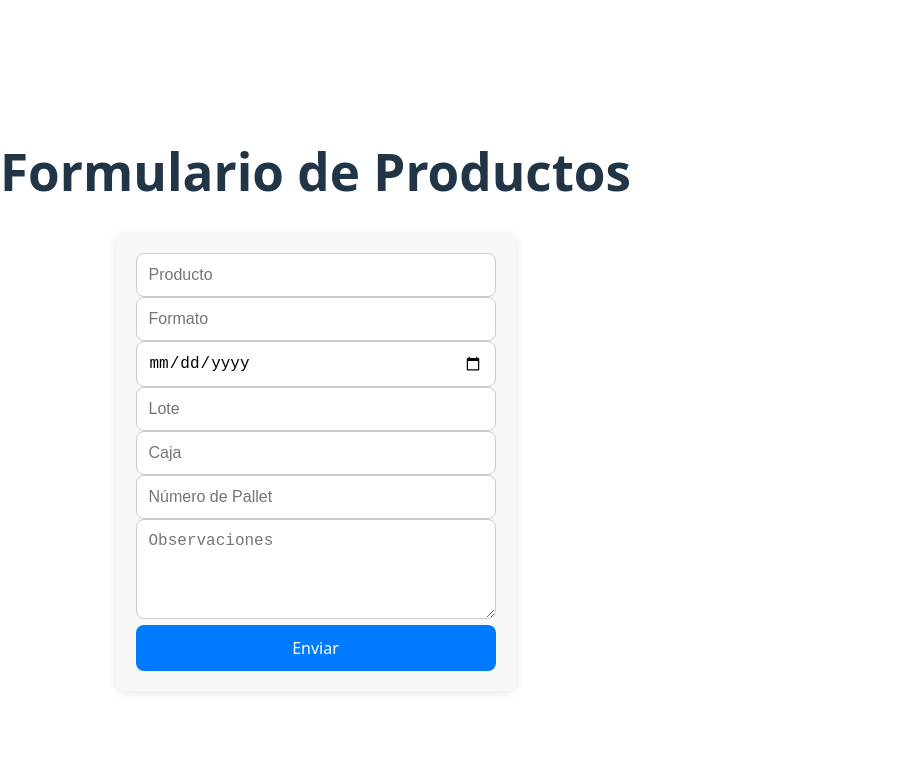
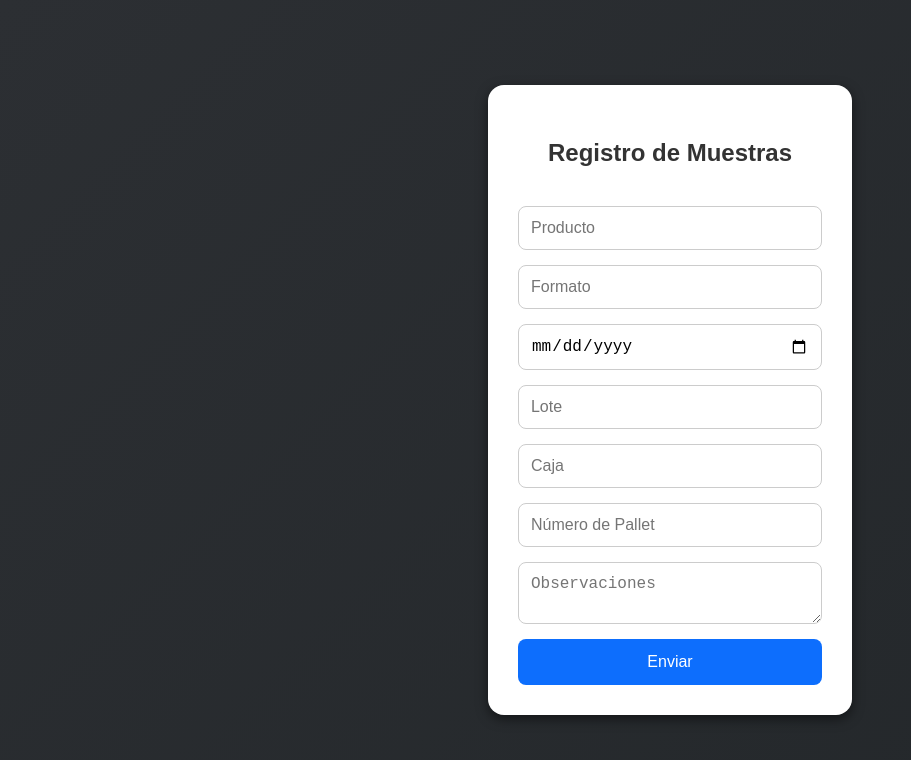
Before and after one commit to leoptr22/contra-muestras, a React (Vite) app: page / in a window 1280 px wide. Shown: the top 760 px of the page, without its empty margins (0-911 px from the left). Built offline with nearby package versions, Linux system fonts and the light colour scheme.

Commit message:
funcionamiento total

```diff
--- a/src/App.jsx
+++ b/src/App.jsx
@@ -5,7 +5,6 @@ function App() {
   return (
     <div className="App">
       <header className="App-header">
-        <h1>Formulario de Productos</h1>
       </header>
       <main>
         <Formulario />
--- a/src/Contra_muestras.jsx
+++ b/src/Contra_muestras.jsx
@@ -1,5 +1,5 @@
 import { useState } from "react";
-import './Contramuestras.css'; // Asegúrate de importar el archivo CSS
+import './Contramuestras.css';
 
 export default function FormularioMuestras() {
   const [formulario, setFormulario] = useState({
@@ -12,7 +12,7 @@ export default function FormularioMuestras() {
     Observaciones: ""
   });
 
-  const [mensaje, setMensaje] = useState(""); // Estado para el mensaje de éxito
+  const [mensaje, setMensaje] = useState("");
 
   const handleChange = (e) => {
     const { name, value } = e.target;
@@ -37,10 +37,8 @@ export default function FormularioMuestras() {
       const data = await response.json();
       console.log('Respuesta del servidor:', data);
 
-      // Mostrar el mensaje de éxito
       setMensaje("Producto cargado con éxito");
 
-      // Vaciar el formulario
       setFormulario({
         Producto: "",
         Formato: "",
@@ -58,9 +56,9 @@ export default function FormularioMuestras() {
 
   return (
     <div className="formulario">
-      <form
-        onSubmit={handleSubmit}
-      >
+      <form className="form-grid" onSubmit={handleSubmit}>
+        <h2>Registro de Muestras</h2>
+
         <input
           className="input"
           type="text"
@@ -121,11 +119,11 @@ export default function FormularioMuestras() {
           value={formulario.Observaciones}
           onChange={handleChange}
         />
+
         <button type="submit" className="submit-btn">Enviar</button>
+
+        {mensaje && <div className="success-message">{mensaje}</div>}
       </form>
-
-      {/* Mostrar el mensaje de éxito */}
-      {mensaje && <div className="success-message">{mensaje}</div>}
     </div>
   );
 }
--- a/src/Contramuestras.css
+++ b/src/Contramuestras.css
@@ -1,82 +1,85 @@
-/* Estilo general para el formulario */
+/* Fondo de toda la pantalla */
+body {
+    margin: 0;
+    padding: 0;
+    min-height: 100vh;
+    display: flex;
+    justify-content: center;
+    align-items: center;
+    background: linear-gradient(135deg, #2c2f33, #23272a);
+    font-family: 'Arial', sans-serif;
+  }
+
+  /* Contenedor del formulario */
   .formulario {
+    width: 100%;
+    max-width: 400px;
+    background: #ffffff;
+    padding: 30px;
+    border-radius: 16px;
+    box-shadow: 0px 4px 12px rgba(0, 0, 0, 0.5);
+  }
+
+  /* Formulario interno */
+  .form-grid {
     display: flex;
     flex-direction: column;
     gap: 15px;
-    max-width: 400px; /* Limita el ancho máximo */
-    width: 100%;
-    padding: 20px;
-    margin: 0 auto; /* Centra el formulario */
-    background-color: #f8f8f8;
-    border-radius: 8px;
-    box-shadow: 0 2px 10px rgba(0, 0, 0, 0.1);
-    box-sizing: border-box; /* Asegura que padding y border no afecten el tamaño del contenedor */
   }
 
-/* Estilo para los campos de entrada y textarea */
+  /* Título */
+  .form-grid h2 {
+    margin-bottom: 20px;
+    font-size: 24px;
+    text-align: center;
+    color: #333;
+  }
+
+  /* Inputs y textarea */
   .input, .textarea {
     padding: 12px;
-    font-size: 16px;
     border: 1px solid #ccc;
     border-radius: 8px;
-    transition: border 0.3s ease-in-out;
-    width: 100%; /* Asegura que los campos ocupen todo el ancho disponible */
-    box-sizing: border-box; /* Asegura que padding y border no afecten el tamaño del campo */
+    font-size: 16px;
+    width: 100%;
+    box-sizing: border-box;
   }
 
-/* Estilo para el foco en los campos de entrada */
   .input:focus, .textarea:focus {
-    border-color: #007BFF;
+    border-color: #0d6efd;
     outline: none;
   }
 
-/* Estilo para el textarea */
-.textarea {
-    resize: vertical;
-    height: 100px;
-}
-
-/* Estilo para el botón de envío */
+  /* Botón */
   .submit-btn {
-    padding: 12px;
-    background-color: #007BFF;
+    background-color: #0d6efd;
     color: white;
     border: none;
+    padding: 14px;
     border-radius: 8px;
     font-size: 16px;
     cursor: pointer;
-    transition: background-color 0.3s ease;
-    width: 100%; /* Asegura que el botón ocupe todo el ancho disponible */
-    box-sizing: border-box; /* Asegura que padding y border no afecten el tamaño del botón */
+    transition: background-color 0.3s;
   }
 
-/* Estilo para el hover del botón */
   .submit-btn:hover {
-    background-color: #0056b3;
+    background-color: #0b5ed7;
   }
 
-/* Estilo para el mensaje de éxito */
+  /* Mensaje de éxito */
   .success-message {
-    color: green;
     margin-top: 10px;
-    font-size: 16px;
+    background: #d1e7dd;
+    color: #0f5132;
+    padding: 12px;
+    border-radius: 8px;
     text-align: center;
   }
 
-/* Media Queries para pantallas pequeñas (móviles) */
-@media (max-width: 600px) {
+  /* Responsive */
+  @media (max-width: 500px) {
     .formulario {
-        padding: 15px;
-        gap: 10px;
-    }
-
-    .input, .textarea {
-        font-size: 14px;
-        padding: 10px;
-    }
-
-    .submit-btn {
-        font-size: 14px;
-        padding: 10px;
+      padding: 20px;
+      margin: 20px;
     }
   }
```
Lines whose indentation alone changed are shown as unchanged.
